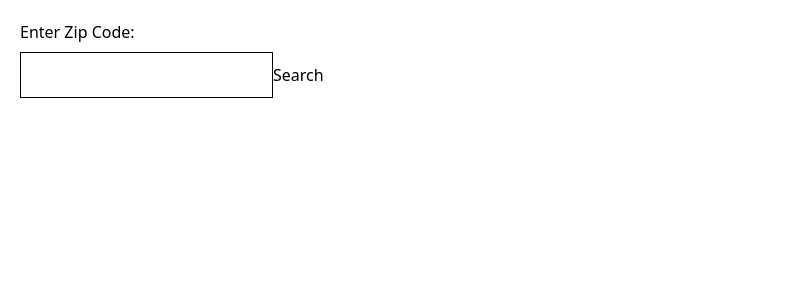
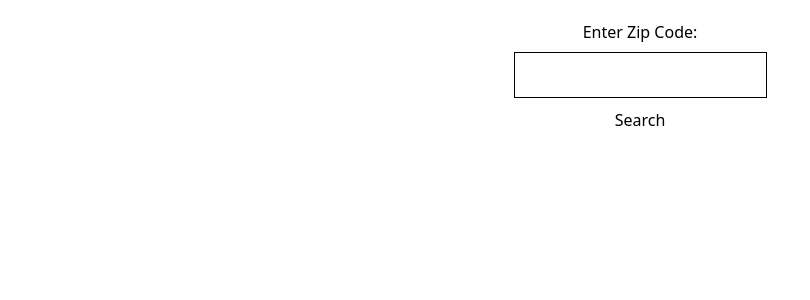
Before and after one commit to garmartirosy/norman-local-view-request, a React (Vite) app: page / in a window 1280 px wide. Shown: the top 300 px of the page, without its empty margins (0-810 px from the left). Built offline with nearby package versions, Linux system fonts and the light colour scheme.

Commit message:
Update App.jsx

```diff
--- a/src/App.jsx
+++ b/src/App.jsx
@@ -1,24 +1,40 @@
-import React, { useState } from "react";
+import React, { useState, useEffect } from "react";
 import axios from "axios";
 
 function App() {
   const [zipCode, setZipCode] = useState("");
+  const [issues, setIssues] = useState([]);
 
   const updateZipHash = async () => {
     window.location.hash = `${zipCode}`;
 
     try {
       const response = await axios.get(
-        `https://seeclickfix.com/api/v2/issues?search[place_url]=${zipCode}`
+        `https://seeclickfix.com/api/v2/issues?search[place_url]=${zipCode}&per_page=10`
       );
-      console.log(response.data);
+      setIssues(response.data.issues);
+      console.log(response.data.issues);
     } catch (error) {
       console.error(error);
     }
   };
 
+  useEffect(() => {
+    if (zipCode.length === 5) {
+      updateZipHash();
+    }
+  }, [zipCode]);
+
   return (
-    <div className="container mx-auto p-5">
+    <div
+      className="container mx-auto p-5"
+      style={{
+        display: "flex",
+        flexDirection: "column",
+        alignItems: "center",
+        justifyContent: "center",
+      }}
+    >
       <label htmlFor="zipCode" className="block mb-2">
         Enter Zip Code:
       </label>
@@ -31,9 +47,19 @@ function App() {
           border: "1px solid black",
           padding: "10px",
           marginBottom: "10px",
-        }} // 添加这一行
+        }}
       />
       <button onClick={updateZipHash}>Search</button>
+      {issues.map((issue) => (
+        <div key={issue.id}>
+          <h2>{issue.summary}</h2>
+          <p>{issue.description}</p>
+          <a href={issue.html_url} target="_blank" rel="noopener noreferrer">
+            View Details
+          </a>{" "}
+          // 添加这一行
+        </div>
+      ))}
     </div>
   );
 }
```
